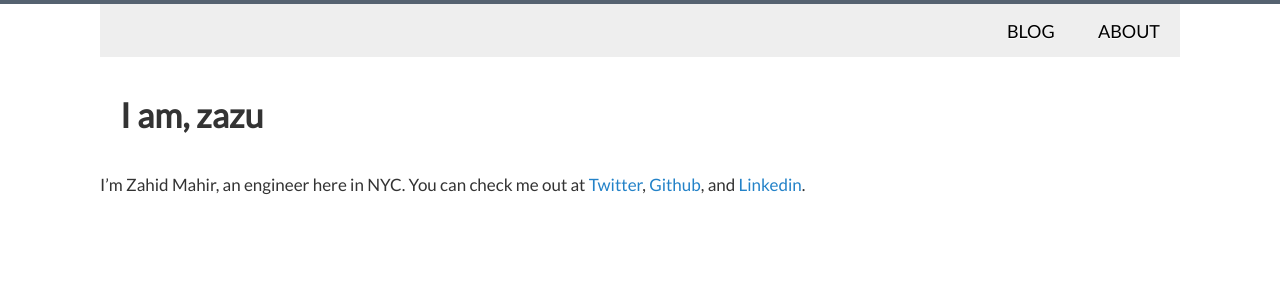
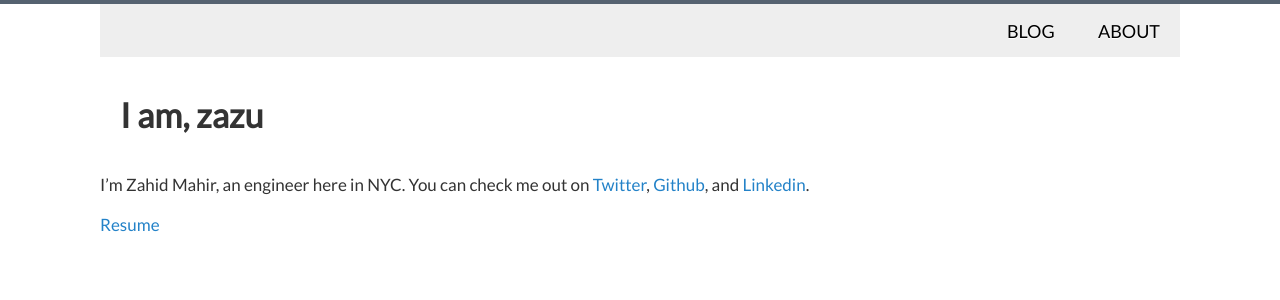
Before and after one commit to zahid/website, a Jekyll site: the page built from about.md, in a window 1280 px wide. Shown: the top 300 px of the page. Built offline with Jekyll 4.4.1, drawn with Linux system fonts in a browser that asks for light colours; Markdown is read by kramdown in place of the engine named in the settings.

Commit message:
updated about.md

```diff
--- a/about.md
+++ b/about.md
@@ -4,4 +4,6 @@ title: About Zahid Mahir
 ---
 # I am, zazu
 
-I'm Zahid Mahir, an engineer here in NYC. You can check me out at <a href='http://www.twitter.com/zahidmahir'>Twitter</a>, <a href='http://www.github.com/zahid'>Github</a>, and <a href='http://www.linkedin.com/in/zahidmahir/'>Linkedin</a>.
+I'm Zahid Mahir, an engineer here in NYC. You can check me out on [Twitter](http://www.twitter.com/zahidmahir), [Github](http://www.github.com/zahid), and [Linkedin](http://www.linkedin.com/in/zahidmahir).
+
+[Resume](https://gist.github.com/zahid/c9766ebea4fbd5898a15)
```
